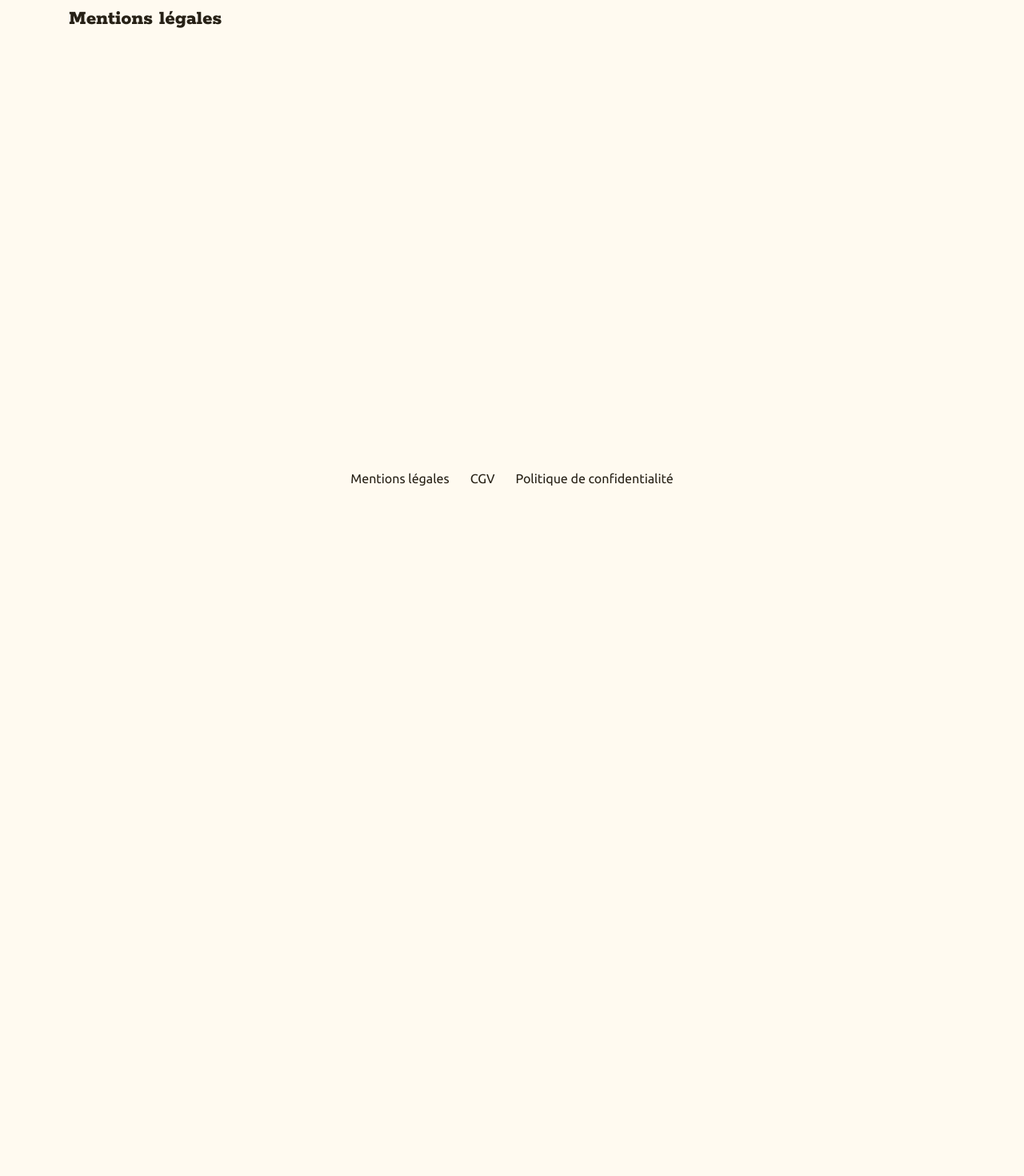
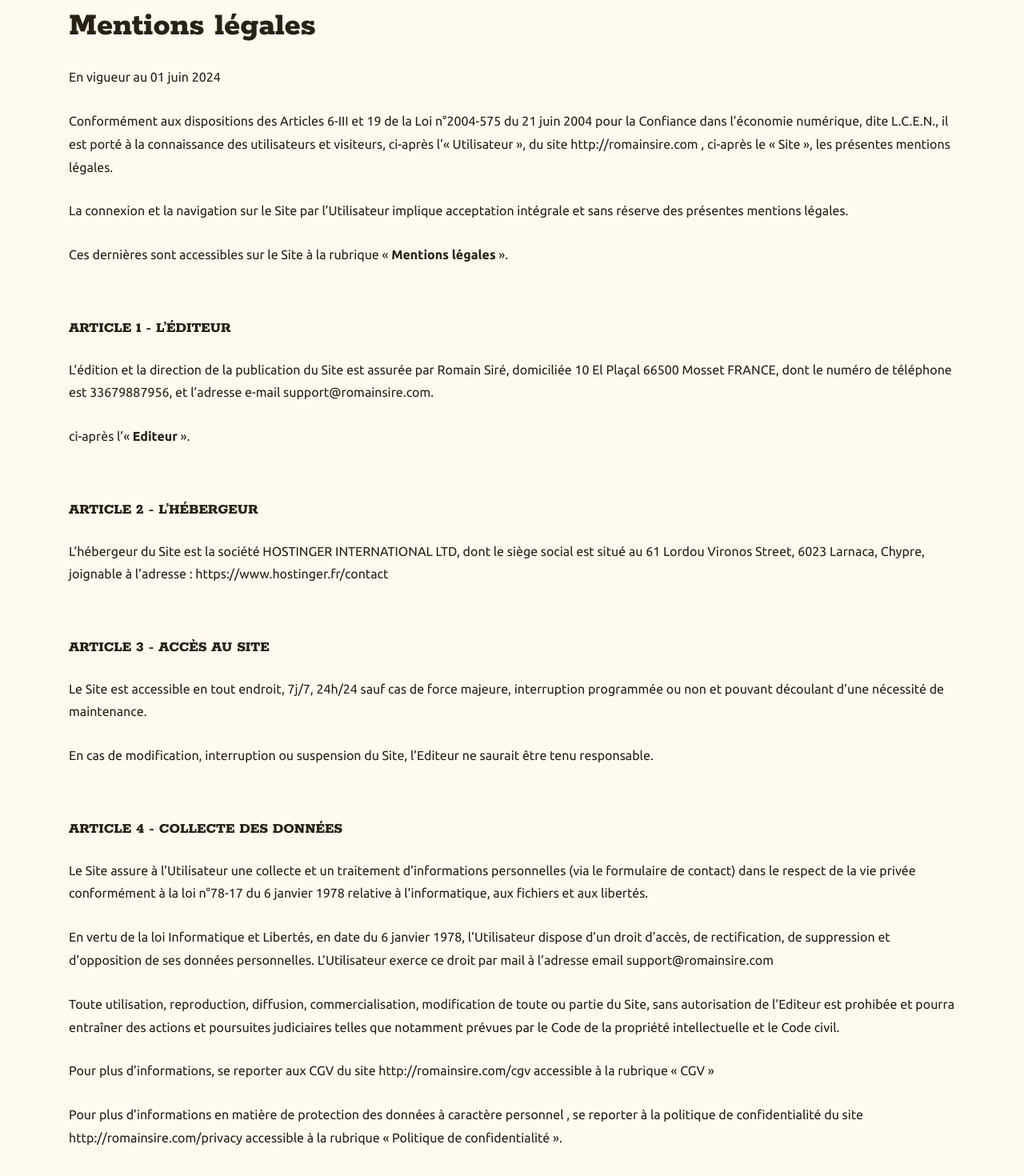
Before and after one commit to RomainSire/portfolio-nextjs, a Next.js app: page /legal in a window 1280 px wide. Shown: the part 180-1650 px from the top of the page at 80% size. Before the commit the page ends 800 px from the top, so only its background shows below. Built offline with nearby package versions, Linux system fonts and the light colour scheme.

Commit message:
feat(legal): add "mentions legales" page

```diff
--- /dev/null
+++ b/src/app/(pages)/legal/page.module.scss
@@ -0,0 +1,12 @@
+.wrapper {
+	h2 {
+		margin-bottom: var(--lg);
+	}
+	h3 {
+		margin-top: var(--2xl);
+		margin-bottom: var(--lg);
+	}
+	p:not(:last-child) {
+		margin-bottom: var(--lg);
+	}
+}
--- a/src/app/(pages)/legal/page.tsx
+++ b/src/app/(pages)/legal/page.tsx
@@ -1,3 +1,69 @@
+import style from "./page.module.scss";
+
 export default function LegalPage() {
-	return <h1>Mentions légales</h1>;
+	return (
+		<div className={style.wrapper}>
+			<h2>Mentions légales</h2>
+			<p>En vigueur au 01 juin 2024</p>
+			<p>
+				Conformément aux dispositions des Articles 6-III et 19 de la Loi n°2004-575 du 21 juin 2004 pour la Confiance
+				dans l’économie numérique, dite L.C.E.N., il est porté à la connaissance des utilisateurs et visiteurs, ci-après
+				l’« Utilisateur », du site http://romainsire.com , ci-après le « Site », les présentes mentions légales.
+			</p>
+			<p>
+				La connexion et la navigation sur le Site par l’Utilisateur implique acceptation intégrale et sans réserve des
+				présentes mentions légales.
+			</p>
+			<p>
+				Ces dernières sont accessibles sur le Site à la rubrique « <strong>Mentions légales</strong> ».
+			</p>
+
+			<h3>ARTICLE 1 - L’ÉDITEUR</h3>
+			<p>
+				L’édition et la direction de la publication du Site est assurée par Romain Siré, domiciliée 10 El Plaçal 66500
+				Mosset FRANCE, dont le numéro de téléphone est 33679887956, et l’adresse e-mail support@romainsire.com.
+			</p>
+			<p>
+				ci-après l’« <strong>Editeur</strong> ».
+			</p>
+
+			<h3>ARTICLE 2 - L’HÉBERGEUR</h3>
+			<p>
+				L’hébergeur du Site est la société HOSTINGER INTERNATIONAL LTD, dont le siège social est situé au 61 Lordou
+				Vironos Street, 6023 Larnaca, Chypre, joignable à l’adresse : https://www.hostinger.fr/contact
+			</p>
+
+			<h3>ARTICLE 3 - ACCÈS AU SITE</h3>
+			<p>
+				Le Site est accessible en tout endroit, 7j/7, 24h/24 sauf cas de force majeure, interruption programmée ou non
+				et pouvant découlant d’une nécessité de maintenance.
+			</p>
+			<p>En cas de modification, interruption ou suspension du Site, l’Editeur ne saurait être tenu responsable.</p>
+
+			<h3>ARTICLE 4 - COLLECTE DES DONNÉES</h3>
+			<p>
+				Le Site assure à l’Utilisateur une collecte et un traitement d’informations personnelles (via le formulaire de
+				contact) dans le respect de la vie privée conformément à la loi n°78-17 du 6 janvier 1978 relative à
+				l’informatique, aux fichiers et aux libertés.
+			</p>
+			<p>
+				En vertu de la loi Informatique et Libertés, en date du 6 janvier 1978, l’Utilisateur dispose d’un droit
+				d’accès, de rectification, de suppression et d’opposition de ses données personnelles. L’Utilisateur exerce ce
+				droit par mail à l’adresse email support@romainsire.com﻿
+			</p>
+			<p>
+				Toute utilisation, reproduction, diffusion, commercialisation, modification de toute ou partie du Site﻿, sans
+				autorisation de l’Editeur est prohibée et pourra entraîner des actions et poursuites judiciaires telles que
+				notamment prévues par le Code de la propriété intellectuelle et le Code civil.
+			</p>
+			<p>
+				Pour plus d’informations, se reporter aux CGV du site http://romainsire.com/cgv accessible à la rubrique « CGV »{" "}
+			</p>
+			<p>
+				Pour plus d’informations en matière de protection des données à caractère personnel , se reporter à la politique
+				de confidentialité du site http://romainsire.com/privacy accessible à la rubrique « Politique de confidentialité
+				».
+			</p>
+		</div>
+	);
 }
```
